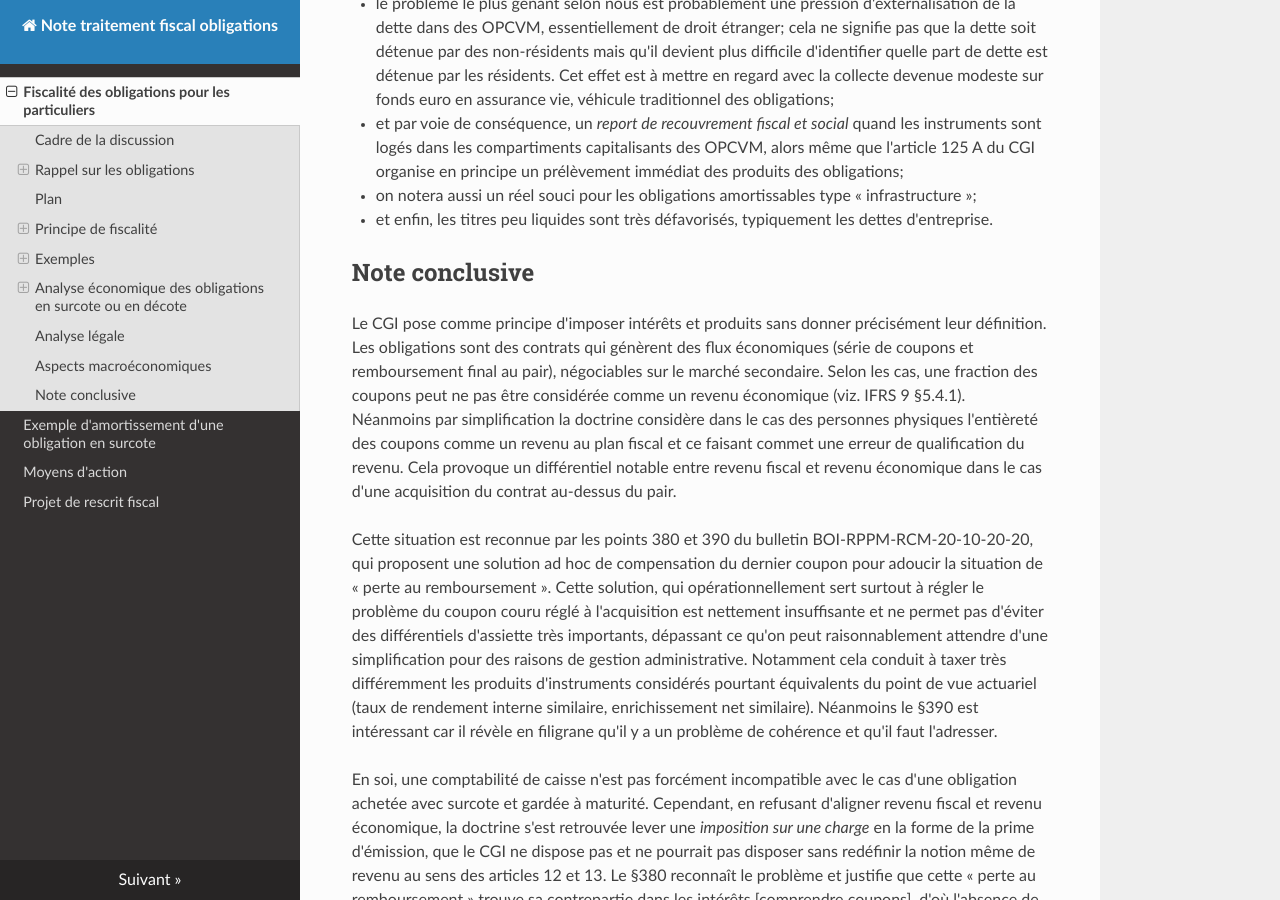
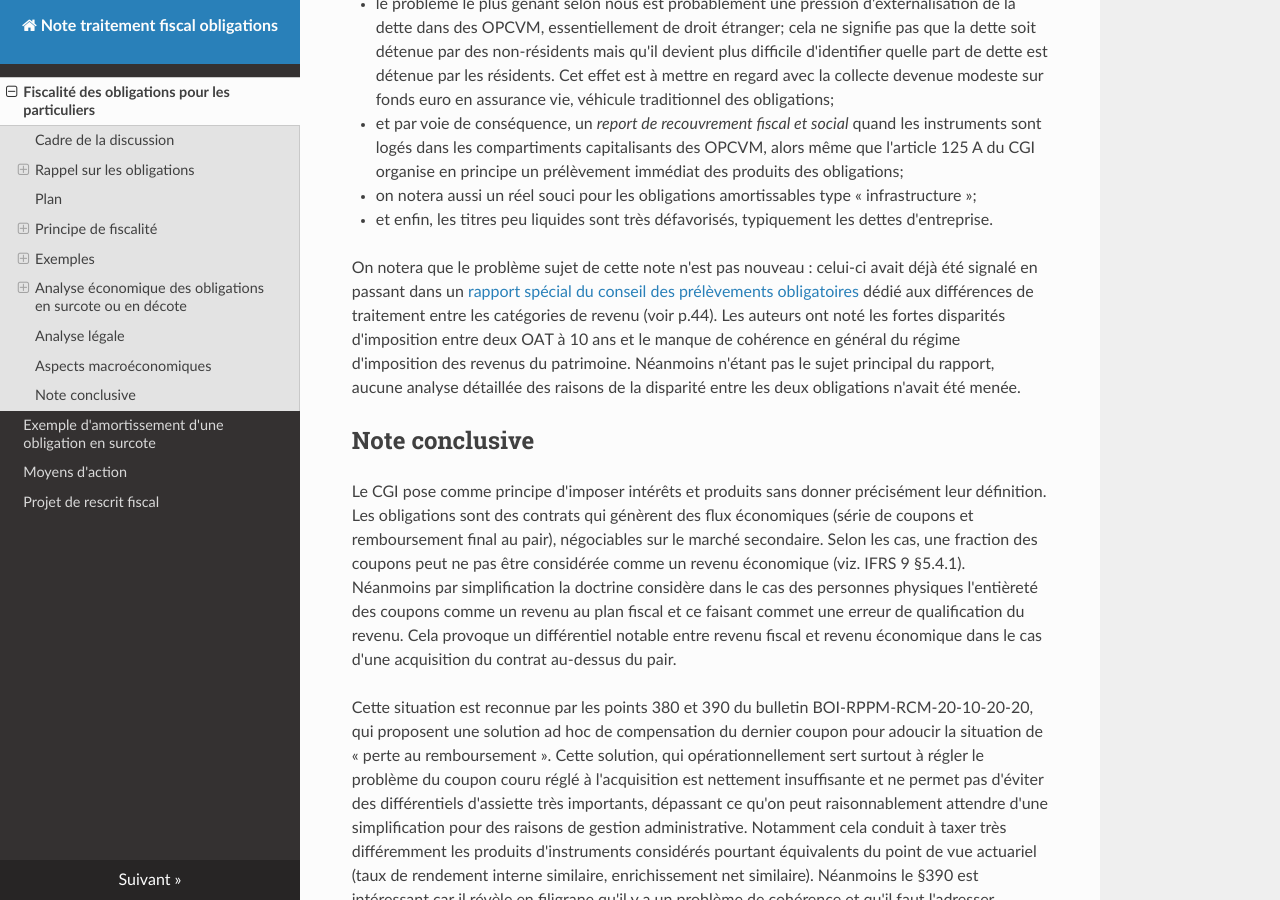
Before and after one commit to ConscritNeuneu/note-traitement-fiscal-obligations, an MkDocs documentation site: the page built from docs/note_fiscalisation_obligations.md, in a window 1280 px wide and 900 px high, scrolled down 13399 px. Built offline with MkDocs 1.6.1, drawn with Linux system fonts in a browser that asks for light colours; nearby versions of some CDN libraries.

Commit message:
Ajout lien CPO

```diff
--- a/docs/note_fiscalisation_obligations.md
+++ b/docs/note_fiscalisation_obligations.md
@@ -788,6 +788,16 @@ d'état en direct. Néammoins on pourra noter les points suivants :
 - on notera aussi un réel souci pour les obligations amortissables type « infrastructure »;
 - et enfin, les titres peu liquides sont très défavorisés, typiquement les dettes d'entreprise.
 
+On notera que le problème sujet de cette note n'est pas nouveau : celui-ci
+avait déjà été signalé en passant dans un
+[rapport spécial du conseil des prélèvements obligatoires](https://www.ccomptes.fr/sites/default/files/2024-10/20241014-Note-Conforter-egalite-des-citoyens-devant-imposition-des-revenus-rapport-particulier1.pdf)
+dédié aux différences de traitement entre les catégories de revenu (voir
+p.44). Les auteurs ont noté les fortes disparités d'imposition entre deux
+OAT à 10 ans et le manque de cohérence en général du régime d'imposition des
+revenus du patrimoine. Néanmoins n'étant pas le sujet principal du rapport,
+aucune analyse détaillée des raisons de la disparité entre les deux obligations
+n'avait été menée.
+
 ## Note conclusive
 
 Le CGI pose comme principe d'imposer intérêts et produits sans donner précisément
```
